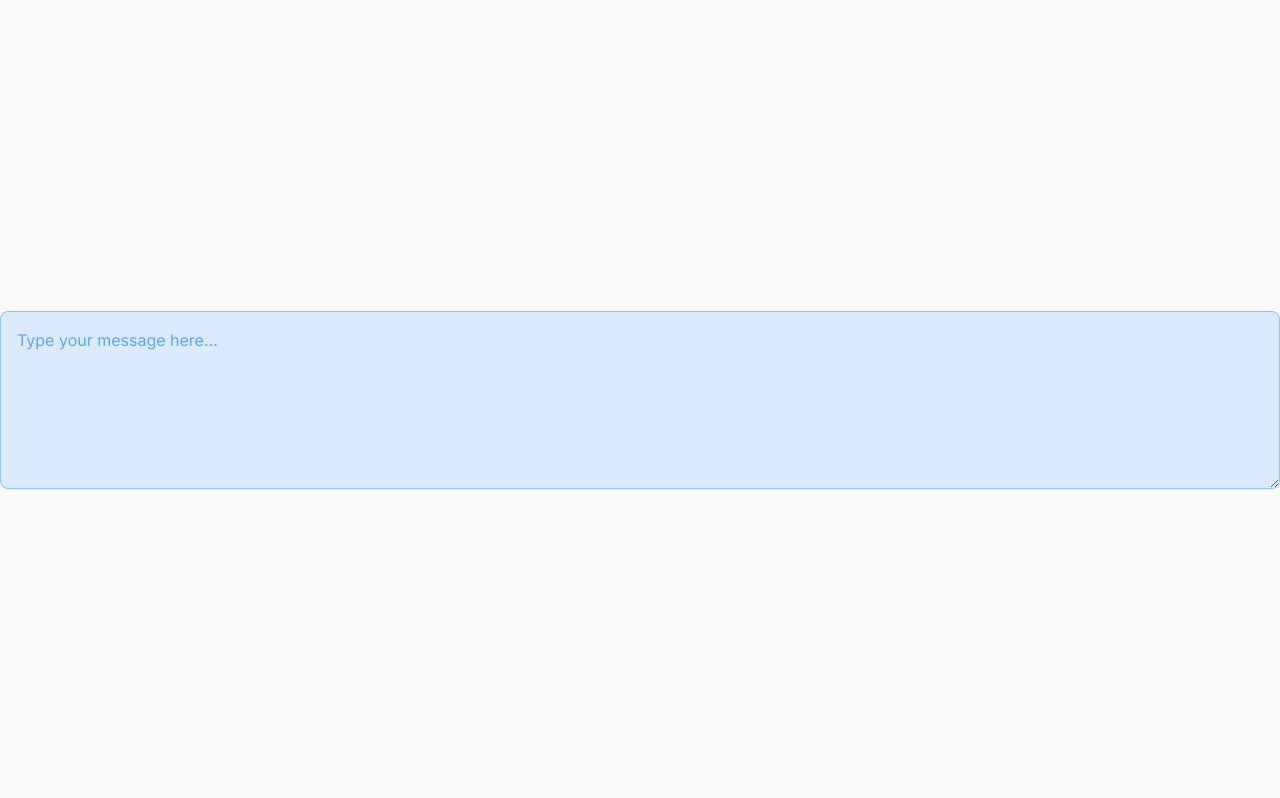
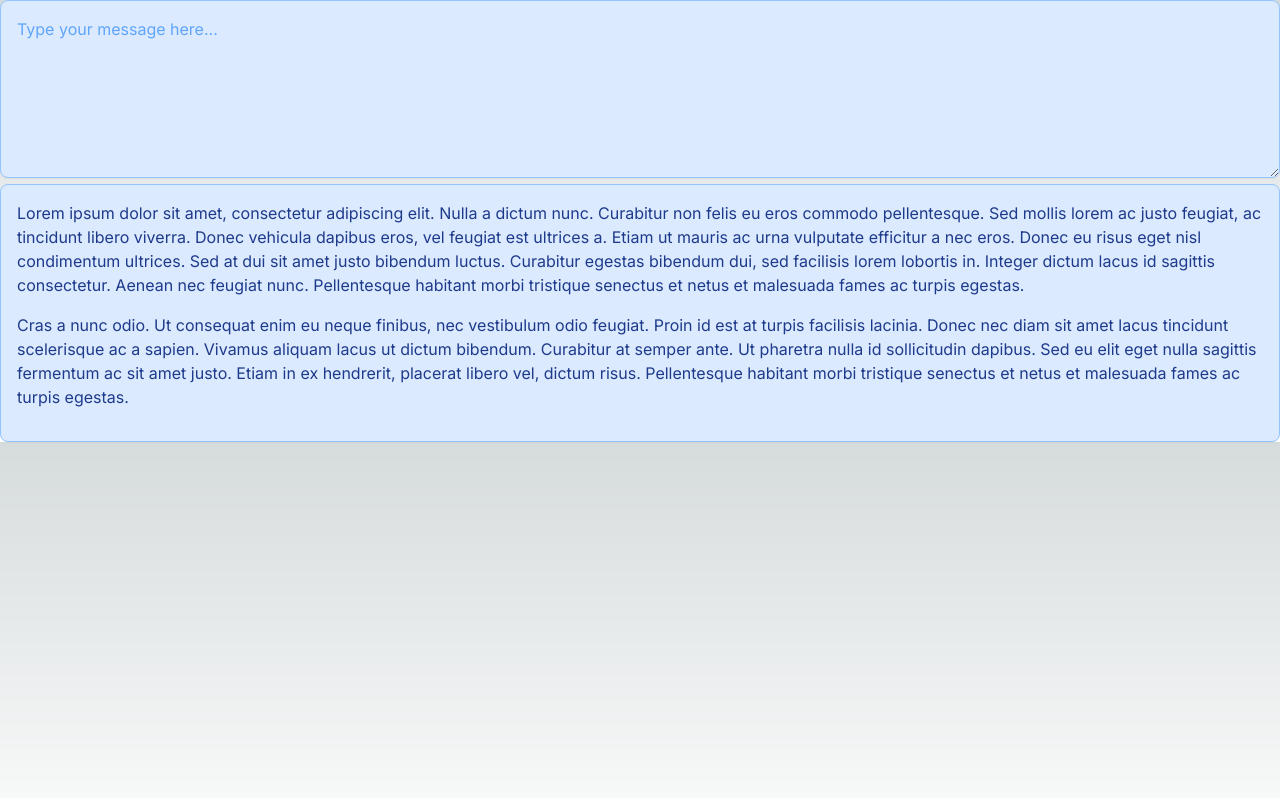
Before and after one commit to joelstevick/less-is-more, a Next.js app: page / in a window 1280 px wide. Shown: the top 798 px of the page. Built offline with nearby package versions, Linux system fonts and the light colour scheme.

Commit message:
remove styling around the textarea:

```diff
--- a/components/textarea/textarea.tsx
+++ b/components/textarea/textarea.tsx
@@ -1,15 +1,13 @@
 // components/TextareaComponent.js
-import React from 'react';
+import React from "react";
 
 const Textarea = () => {
   return (
-    <div className="flex justify-center items-center min-h-screen bg-gray-50 dark:bg-gray-900">
-      <textarea
-        className="w-full p-4 border border-blue-300 dark:border-blue-700 rounded-lg shadow-sm focus:outline-none focus:ring-2 focus:ring-blue-500 focus:border-transparent bg-blue-100 dark:bg-blue-800 text-blue-900 dark:text-blue-100 placeholder-blue-400 dark:placeholder-blue-500"
-        placeholder="Type your message here..."
-        rows={6} // rows should be a number, not a string
-      />
-    </div>
+    <textarea
+      className="w-full p-4 border border-blue-300 dark:border-blue-700 rounded-lg shadow-sm focus:outline-none focus:ring-2 focus:ring-blue-500 focus:border-transparent bg-blue-100 dark:bg-blue-800 text-blue-900 dark:text-blue-100 placeholder-blue-400 dark:placeholder-blue-500"
+      placeholder="Type your message here..."
+      rows={6} // rows should be a number, not a string
+    />
   );
 };
 
```
